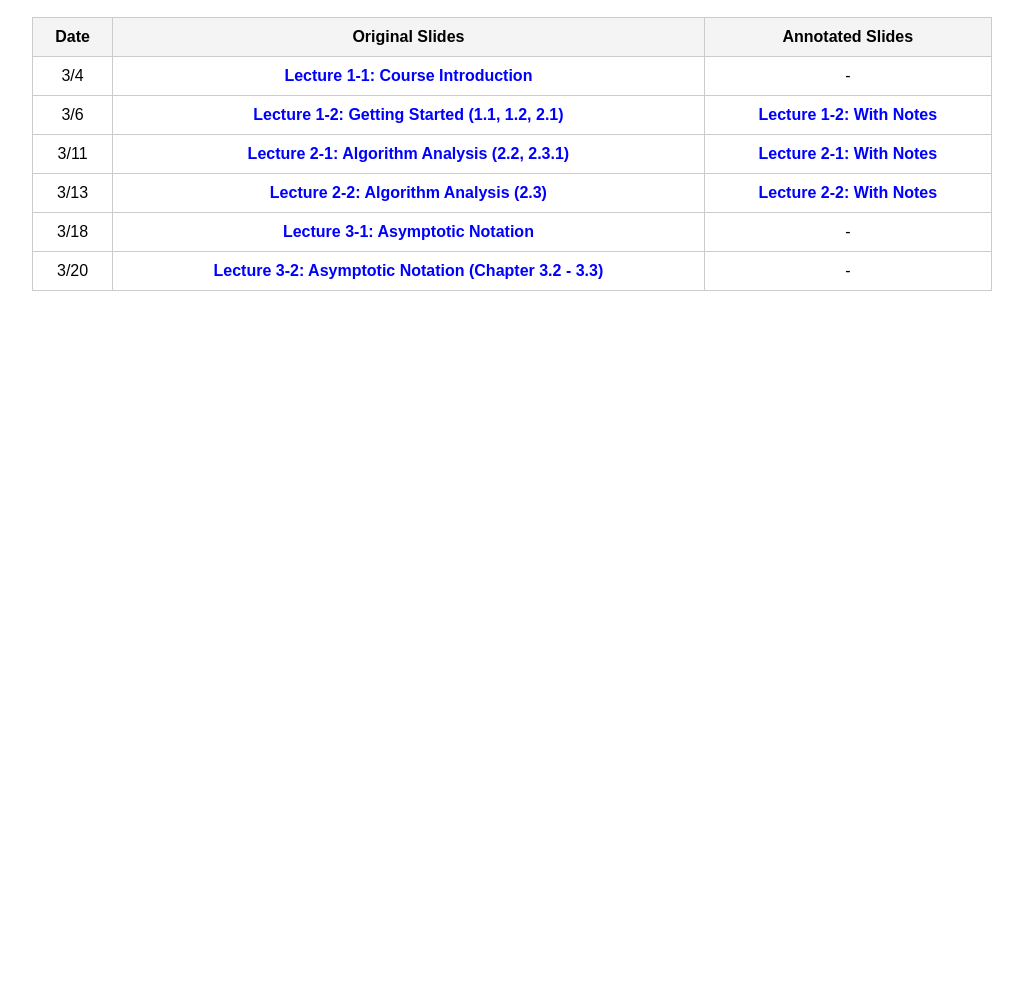
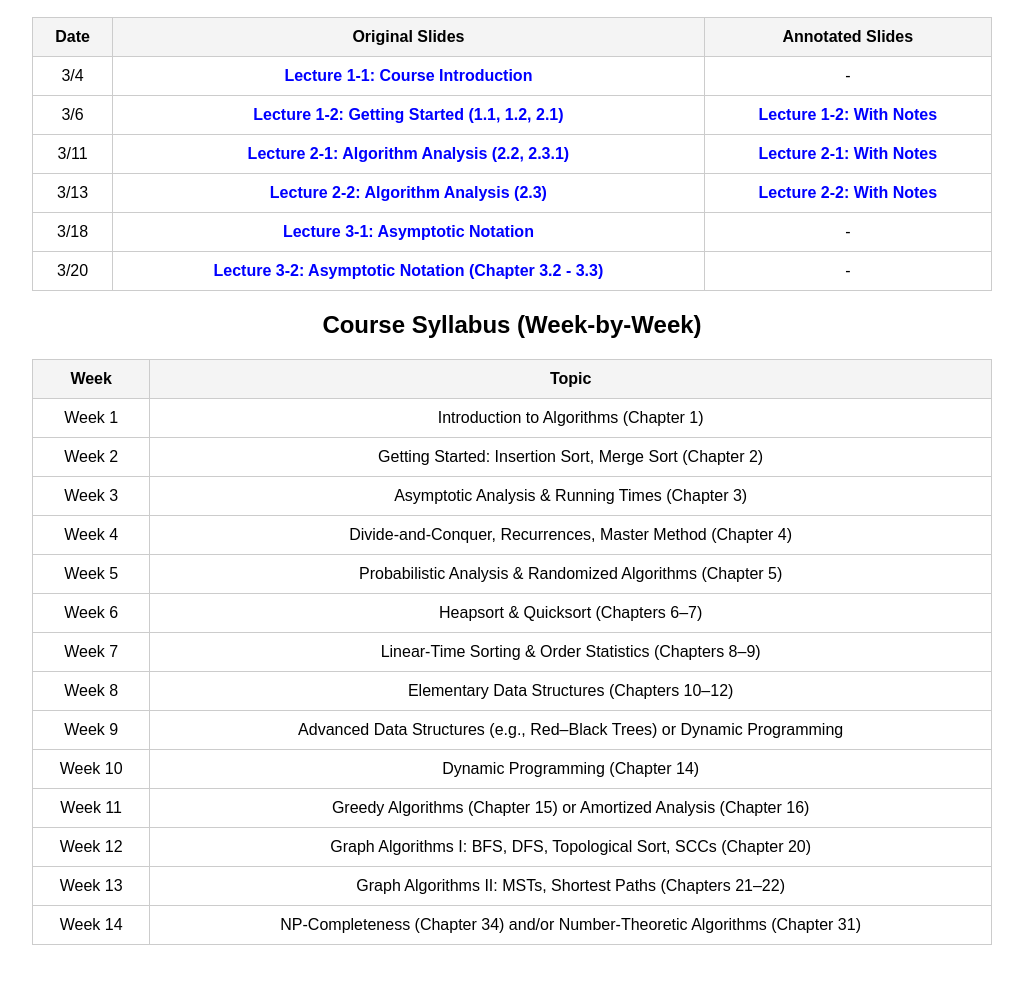
Before and after one commit to joonsooyoo/lecture-materials, a plain HTML site: page index.html in a window 1280 px wide. Shown: the part 119-1102 px from the top of the page, without its empty margins (128-1151 px from the left). Before the commit the page ends 800 px from the top, so only its background shows below. Drawn offline with Linux system fonts and the light colour scheme.

Commit message:
Update index.html

```diff
--- a/index.html
+++ b/index.html
@@ -54,5 +54,28 @@
             <td> - </td> <!-- Placeholder if no annotated version exists -->
         </tr>
     </table>
+
+    <h2> Course Syllabus (Week-by-Week)</h2>
+
+    <table>
+        <tr>
+            <th>Week</th>
+            <th>Topic</th>
+        </tr>
+        <tr><td>Week 1</td><td>Introduction to Algorithms (Chapter 1)</td></tr>
+        <tr><td>Week 2</td><td>Getting Started: Insertion Sort, Merge Sort (Chapter 2)</td></tr>
+        <tr><td>Week 3</td><td>Asymptotic Analysis & Running Times (Chapter 3)</td></tr>
+        <tr><td>Week 4</td><td>Divide-and-Conquer, Recurrences, Master Method (Chapter 4)</td></tr>
+        <tr><td>Week 5</td><td>Probabilistic Analysis & Randomized Algorithms (Chapter 5)</td></tr>
+        <tr><td>Week 6</td><td>Heapsort & Quicksort (Chapters 6–7)</td></tr>
+        <tr><td>Week 7</td><td>Linear-Time Sorting & Order Statistics (Chapters 8–9)</td></tr>
+        <tr><td>Week 8</td><td>Elementary Data Structures (Chapters 10–12)</td></tr>
+        <tr><td>Week 9</td><td>Advanced Data Structures (e.g., Red–Black Trees) or Dynamic Programming</td></tr>
+        <tr><td>Week 10</td><td>Dynamic Programming (Chapter 14)</td></tr>
+        <tr><td>Week 11</td><td>Greedy Algorithms (Chapter 15) or Amortized Analysis (Chapter 16)</td></tr>
+        <tr><td>Week 12</td><td>Graph Algorithms I: BFS, DFS, Topological Sort, SCCs (Chapter 20)</td></tr>
+        <tr><td>Week 13</td><td>Graph Algorithms II: MSTs, Shortest Paths (Chapters 21–22)</td></tr>
+        <tr><td>Week 14</td><td>NP-Completeness (Chapter 34) and/or Number-Theoretic Algorithms (Chapter 31)</td></tr>
+    </table>
 </body>
 </html>
```
